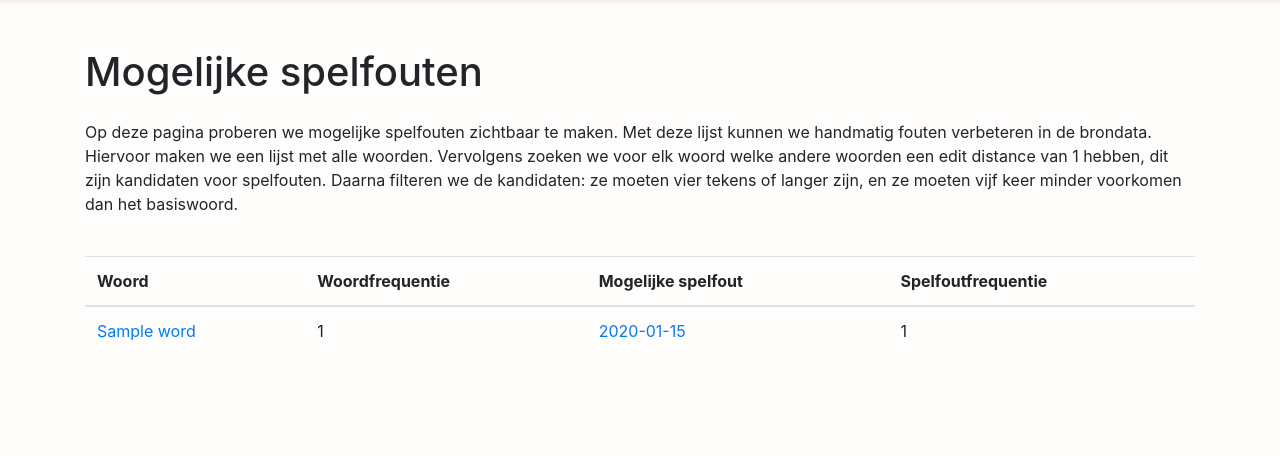
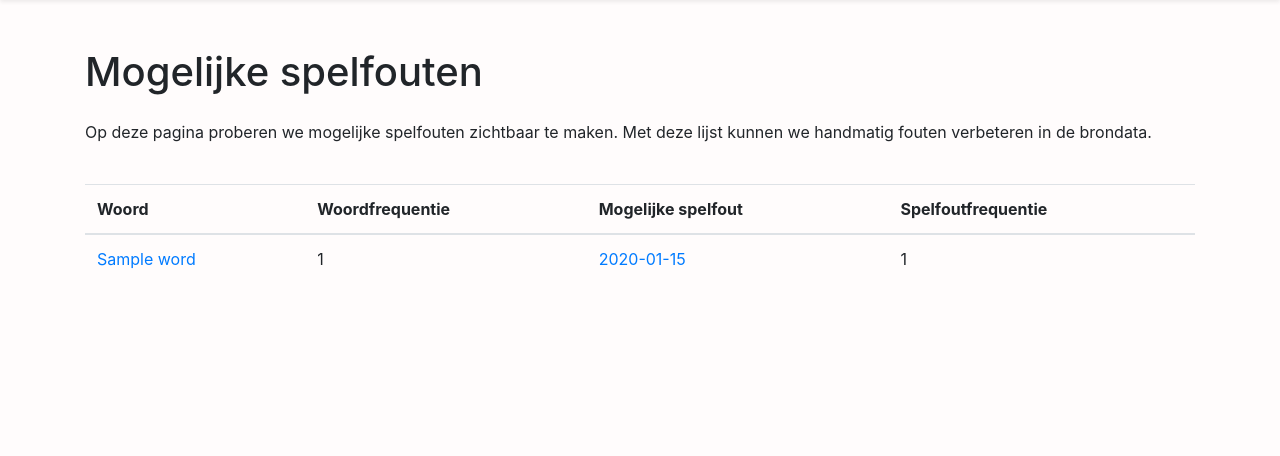
Before and after one commit to collectiegroesbeek/collectiegroesbeek, a Flask app: template collectiegroesbeek/templates/spelling_mistake_candidates.html in a window 1280 px wide. Shown: the part 57-513 px from the top of the page. Run offline with Flask 2, Linux system fonts and the light colour scheme; the template is opened without the code that fills it: most values are stand-ins (such as "Sample title", 1, 10 or a date in 2020); parts of the project's set-up code (start-up, migrations or seed data) failed here and were passed over; some libraries are stand-ins or nearby versions.

Commit message:
Update spelling_mistake_candidates.html

```diff
--- a/collectiegroesbeek/templates/spelling_mistake_candidates.html
+++ b/collectiegroesbeek/templates/spelling_mistake_candidates.html
@@ -11,11 +11,6 @@
       <p>
         Op deze pagina proberen we mogelijke spelfouten zichtbaar te maken. Met deze lijst kunnen we
         handmatig fouten verbeteren in de brondata.
-
-        Hiervoor maken we een lijst met alle woorden. Vervolgens zoeken we voor elk woord welke
-        andere woorden een edit distance van 1 hebben, dit zijn kandidaten voor spelfouten. Daarna
-        filteren we de kandidaten: ze moeten vier tekens of langer zijn, en ze moeten vijf keer
-        minder voorkomen dan het basiswoord.
       </p>
 
     </div>
```
